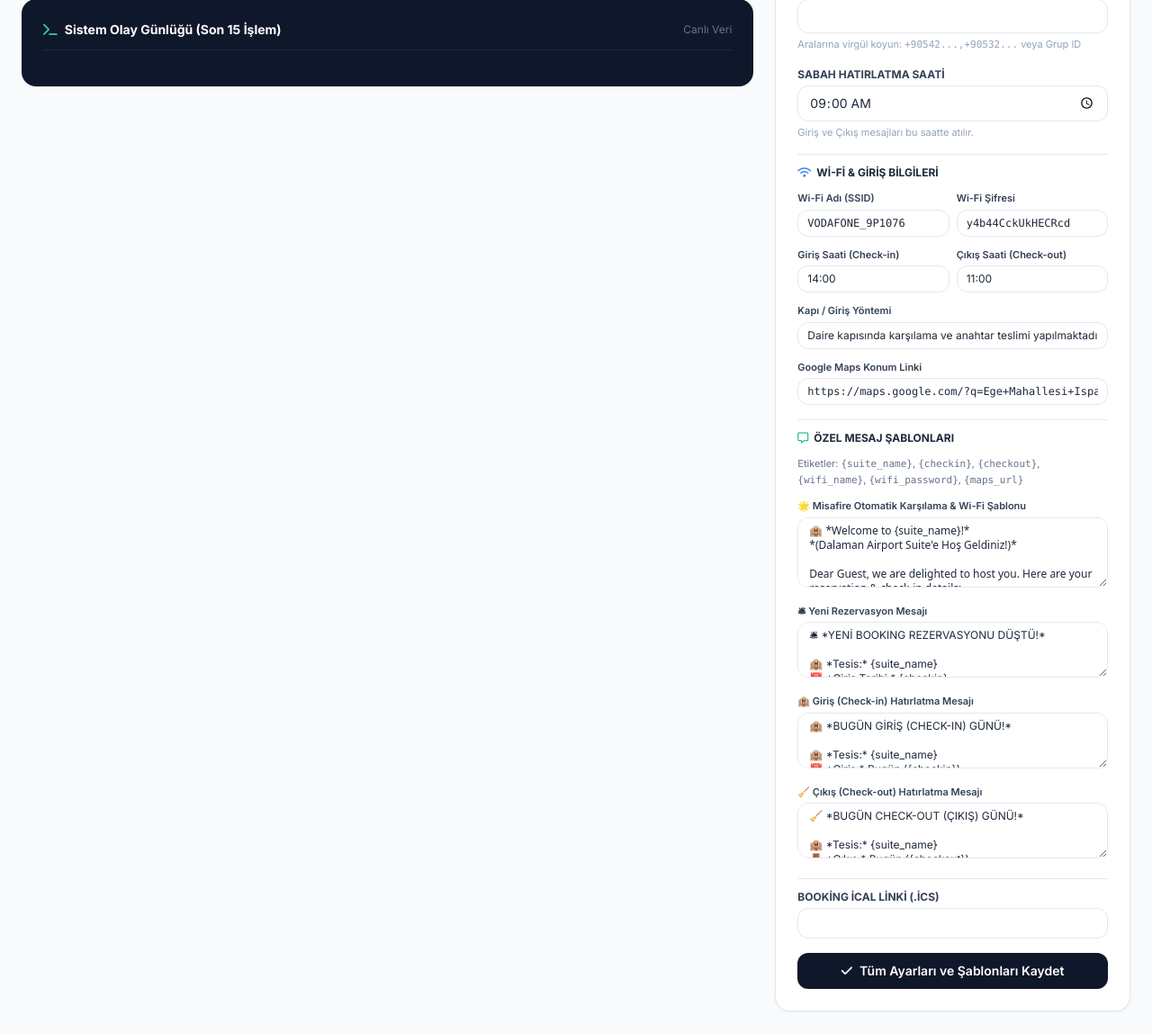
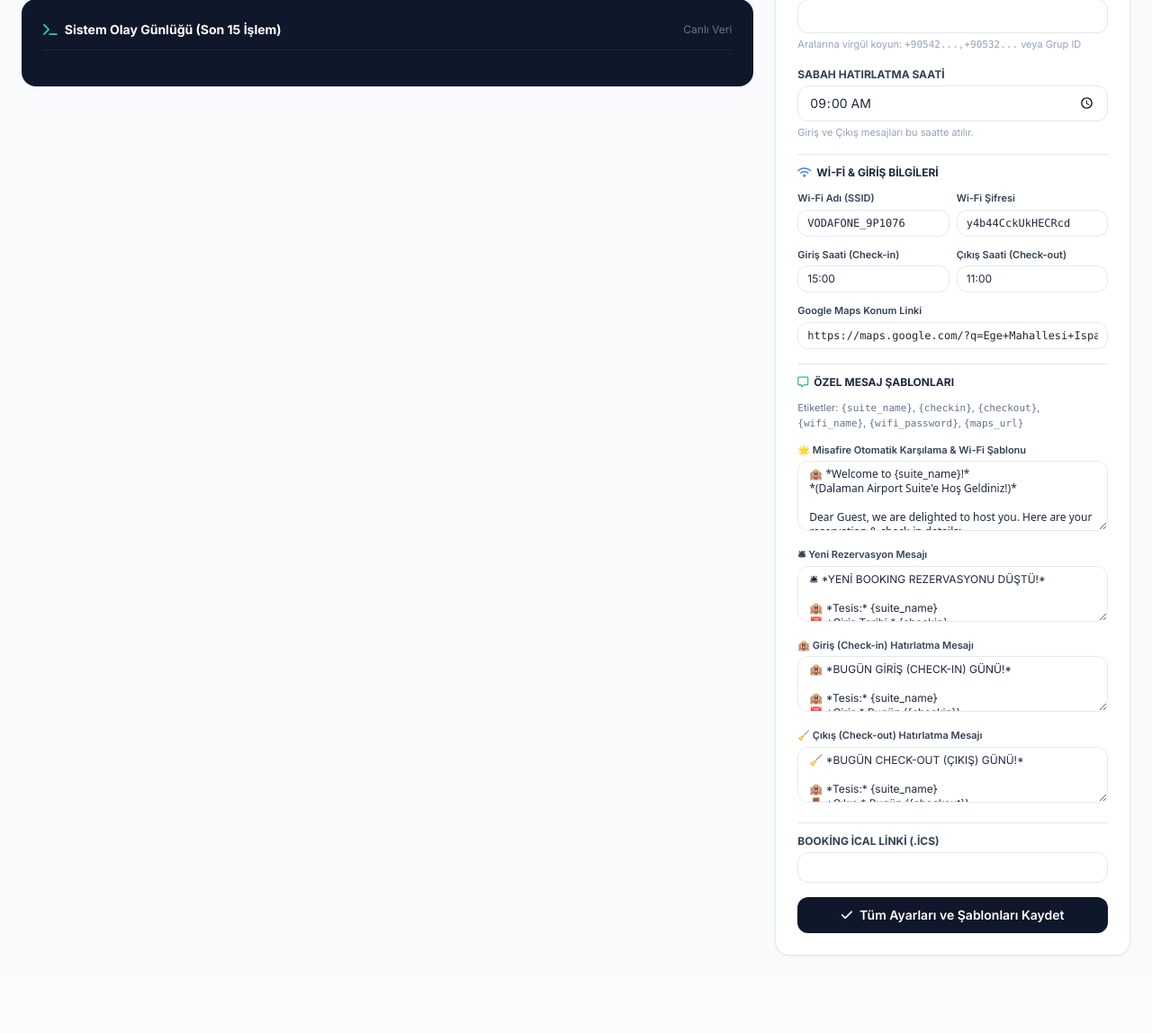
Before and after one commit to MrCoolice/booking-whatsapp-bot, a FastAPI app: page / in a window 1280 px wide. Shown: the part 539-1687 px from the top of the page at 90% size. After the commit the page ends 1601 px from the top, so only its background shows below. Run offline with FastAPI, Linux system fonts and the light colour scheme; data comes from the database, SQL or seed files in the repository; data that the repository does not hold is empty; some libraries are stand-ins or nearby versions.

Commit message:
Update: Remove door_entry and set check-in to 15:00, check-out to 11:00

```diff
--- a/main.py
+++ b/main.py
@@ -60,8 +60,7 @@ def init_db():
         "suite_name": "Dalaman Airport Suite 11",
         "wifi_name": "VODAFONE_9P1076",
         "wifi_password": "y4b44CckUkHECRcd",
-        "door_entry": "Daire kapısında karşılama ve anahtar teslimi yapılmaktadır. (Varış saatinizi lütfen bildiriniz.)",
-        "checkin_hour": "14:00",
+        "checkin_hour": "15:00",
         "checkout_hour": "11:00",
         "maps_url": "https://maps.google.com/?q=Ege+Mahallesi+Isparta+Sokak+No:6/1+Daire:11+Dalaman+Muğla",
         "msg_new_booking": "🛎 *YENİ BOOKING REZERVASYONU DÜŞTÜ!*\n\n🏨 *Tesis:* {suite_name}\n📅 *Giriş Tarihi:* {checkin}\n🚪 *Çıkış Tarihi:* {checkout}\n\nDetaylar Booking Extranet panelinize eklendi.",
@@ -75,8 +74,7 @@ def init_db():
             "📍 *Address / Adres:* Ege Mah. Isparta Sok. No: 6/1 Daire: 11, Dalaman / Muğla\n"
             "🗺 *Google Maps:* {maps_url}\n\n"
             "🕒 *Check-in Time:* {checkin_hour} onwards *(Giriş saati: {checkin_hour} itibarıyla)*\n"
-            "🚪 *Check-out Time:* {checkout_hour} *(Çıkış saati: {checkout_hour})* \n"
-            "🔑 *Entry / Giriş:* {door_entry}\n"
+            "🚪 *Check-out Time:* {checkout_hour} *(Çıkış saati: {checkout_hour})*\n"
             "📶 *Wi-Fi:* {wifi_name}\n"
             "🔐 *Wi-Fi Password:* {wifi_password}\n\n"
             "🚗 *Location:* Only 10 mins from Dalaman International Airport (DLM).\n"
@@ -350,8 +348,7 @@ async def save_settings(
     ical_url: str = Form(...),
     wifi_name: str = Form("VODAFONE_9P1076"),
     wifi_password: str = Form("y4b44CckUkHECRcd"),
-    door_entry: str = Form("Daire kapısında karşılama ve anahtar teslimi yapılmaktadır."),
-    checkin_hour: str = Form("14:00"),
+    checkin_hour: str = Form("15:00"),
     checkout_hour: str = Form("11:00"),
     maps_url: str = Form("https://maps.google.com/?q=Ege+Mahallesi+Isparta+Sokak+No:6/1+Daire:11+Dalaman+Muğla"),
     msg_new_booking: str = Form(...),
@@ -365,7 +362,6 @@ async def save_settings(
     update_setting("ical_url", ical_url.strip())
     update_setting("wifi_name", wifi_name.strip())
     update_setting("wifi_password", wifi_password.strip())
-    update_setting("door_entry", door_entry.strip())
     update_setting("checkin_hour", checkin_hour.strip())
     update_setting("checkout_hour", checkout_hour.strip())
     update_setting("maps_url", maps_url.strip())
@@ -398,8 +394,7 @@ async def send_welcome_message(uid: str = Form(...), phone: str = Form(...)):
     suite_name = cfg.get("suite_name", r_suite or "Dalaman Airport Suite 11")
     wifi_name = cfg.get("wifi_name", "VODAFONE_9P1076")
     wifi_password = cfg.get("wifi_password", "y4b44CckUkHECRcd")
-    door_entry = cfg.get("door_entry", "Daire kapısında karşılama ve anahtar teslimi yapılmaktadır.")
-    checkin_hour = cfg.get("checkin_hour", "14:00")
+    checkin_hour = cfg.get("checkin_hour", "15:00")
     checkout_hour = cfg.get("checkout_hour", "11:00")
     maps_url = cfg.get("maps_url", "https://maps.google.com/?q=Ege+Mahallesi+Isparta+Sokak+No:6/1+Daire:11+Dalaman+Muğla")
     welcome_tpl = cfg.get("msg_welcome", "")
@@ -410,7 +405,6 @@ async def send_welcome_message(uid: str = Form(...), phone: str = Form(...)):
            .replace("{checkout}", c_out)
            .replace("{wifi_name}", wifi_name)
            .replace("{wifi_password}", wifi_password)
-           .replace("{door_entry}", door_entry)
            .replace("{checkin_hour}", checkin_hour)
            .replace("{checkout_hour}", checkout_hour)
            .replace("{maps_url}", maps_url))
--- a/templates/index.html
+++ b/templates/index.html
@@ -311,7 +311,7 @@
                         <div class="grid grid-cols-2 gap-2">
                             <div>
                                 <label class="block text-[11px] font-semibold text-slate-700 mb-1">Giriş Saati (Check-in)</label>
-                                <input type="text" name="checkin_hour" value="{{ config.checkin_hour or '14:00' }}" required
+                                <input type="text" name="checkin_hour" value="{{ config.checkin_hour or '15:00' }}" required
                                        class="w-full px-2.5 py-1.5 border rounded-xl text-xs outline-none focus:ring-2 focus:ring-blue-500">
                             </div>
                             <div>
@@ -319,12 +319,6 @@
                                 <input type="text" name="checkout_hour" value="{{ config.checkout_hour or '11:00' }}" required
                                        class="w-full px-2.5 py-1.5 border rounded-xl text-xs outline-none focus:ring-2 focus:ring-blue-500">
                             </div>
-                        </div>
-
-                        <div>
-                            <label class="block text-[11px] font-semibold text-slate-700 mb-1">Kapı / Giriş Yöntemi</label>
-                            <input type="text" name="door_entry" value="{{ config.door_entry or 'Daire kapısında karşılama ve anahtar teslimi yapılmaktadır.' }}" required
-                                   class="w-full px-2.5 py-1.5 border rounded-xl text-xs outline-none focus:ring-2 focus:ring-blue-500">
                         </div>
 
                         <div>
```
